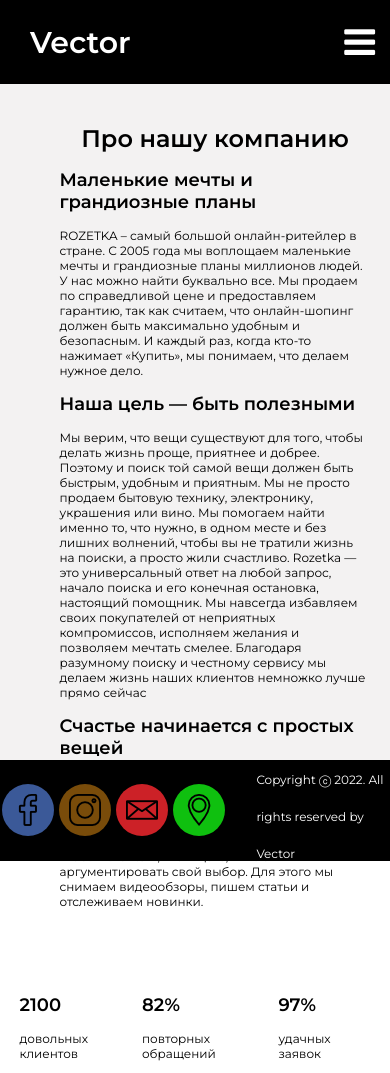
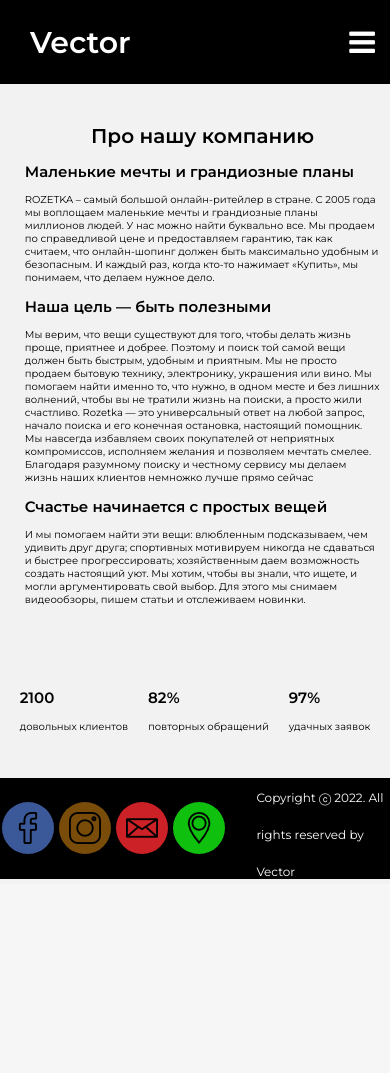
Before and after one commit to winnerok7/DC_Project, a PHP site: page /information.html in a window 390 px wide. After the commit the page ends 879 px from the top, so only its background shows below. Run offline with PHP 8.4, Linux system fonts and the light colour scheme.

Commit message:
'finally'

```diff
--- a/css/media.css
+++ b/css/media.css
@@ -13,6 +13,12 @@
 @media (max-width: 969px){
    html{
       font-size: 12px;
+   }
+   .main-text span{
+      font-size: 14px;
+   }
+   .main-text h1{
+      font-size: 40px;
    }
    .btn-apl{
       font-size: 16px;
@@ -39,15 +45,79 @@
    .table-header p{
       width: auto;
    }
+   .table-header h2{
+      font-size: 25px;
+   }
+   .contact h4{
+      font-size: 25px;
+   }
 
    .cwu-btn{
       display: inline-block;
-      margin: 0;
-      width: 90px;
+      width: 25vw;
       font-size: 1rem;
    }
 
    .footer-menu-link{
       margin-right: 5px;
    }
+
 }
+
+@media (max-width: 515px){
+
+   html{
+      font-size: 12px;
+   }
+   .main-text span{
+      font-size: 14px;
+   }
+   .main-text h1{
+      font-size: 40px;
+   }
+   .btn-apl{
+      font-size: 16px;
+   }
+   .visible-lg{
+      display: none;
+   }
+   .m-menu-link{
+      display: block;
+   }
+   .price-tags{
+      flex-direction: column;
+   }
+   .price-tag{
+      width: 50%;
+      margin: 2rem auto;
+   }
+   .footer-item{
+      font-size: 12px;
+   }
+   .copyright{
+      margin-left: 70px;
+   }
+   .table-header p{
+      width: auto;
+   }
+   .table-header h2{
+      font-size: 25px;
+   }
+   .contact h4{
+      font-size: 25px;
+      margin-bottom: 30px;
+   }
+
+   .cwu-btn{
+      display: inline-block;
+      margin-bottom: 10px;
+      margin-top: 0;
+      width: 140px;
+      font-size: 1.3rem;
+   }
+
+   .footer-menu-link{
+      margin-right: 5px;
+   }
+
+}
--- a/css/media2.css
+++ b/css/media2.css
@@ -31,7 +31,10 @@
    .price-tag{
       width: 70%;
       margin: 2rem auto;
-      height: 250px;
+      height: 270px;
+   }
+   .price-tag p {
+      margin-top: 15px;
    }
    .footer-item{
       font-size: 12px;
--- /dev/null
+++ b/css/media3.css
@@ -0,0 +1,51 @@
+@media (max-width: 1199px){
+   html{
+      font-size: 14px;
+   }
+   .btn-apl{
+      font-size: 18px;
+   }
+}
+
+@media (max-width: 969px){
+   .footer-menu-link{
+      margin-right: 5px;
+   }
+   .footer-item{
+      font-size: 12px;
+   }
+   .copyright{
+      margin-left: 70px;
+   }
+   html{
+      font-size: 12px;
+      background-color: #f3f2f2 ;
+   }
+   .btn-apl{
+      font-size: 16px;
+   }
+   .visible-lg{
+      display: none;
+   }
+   .m-menu-link{
+      display: block;
+   }
+   .txt{
+      height: 100vh;
+      margin-bottom: 35px;
+      width: 95%;
+      margin-left: 0px;
+   }
+   .text{
+      margin-left: 15px;
+
+   }
+
+}
+
+@media (max-width: 515px){
+   html{
+      font-size: 10px;
+      background-color: #f3f2f2 ;
+   }
+}
--- a/information.html
+++ b/information.html
@@ -10,7 +10,7 @@
    <link href="https://fonts.googleapis.com/css2?family=Montserrat:wght@400;500;600&display=swap" rel="stylesheet">
    <link rel="stylesheet" href="https://maxcdn.bootstrapcdn.com/font-awesome/4.7.0/css/font-awesome.min.css">
    <link rel="stylesheet" href="css/style3.css">
-   <link rel="stylesheet" href="css/media.css">
+   <link rel="stylesheet" href="css/media3.css">
    <!-- <link rel="stylesheet" href="css/media.css"> -->
 
    <title>Vector</title>
```
